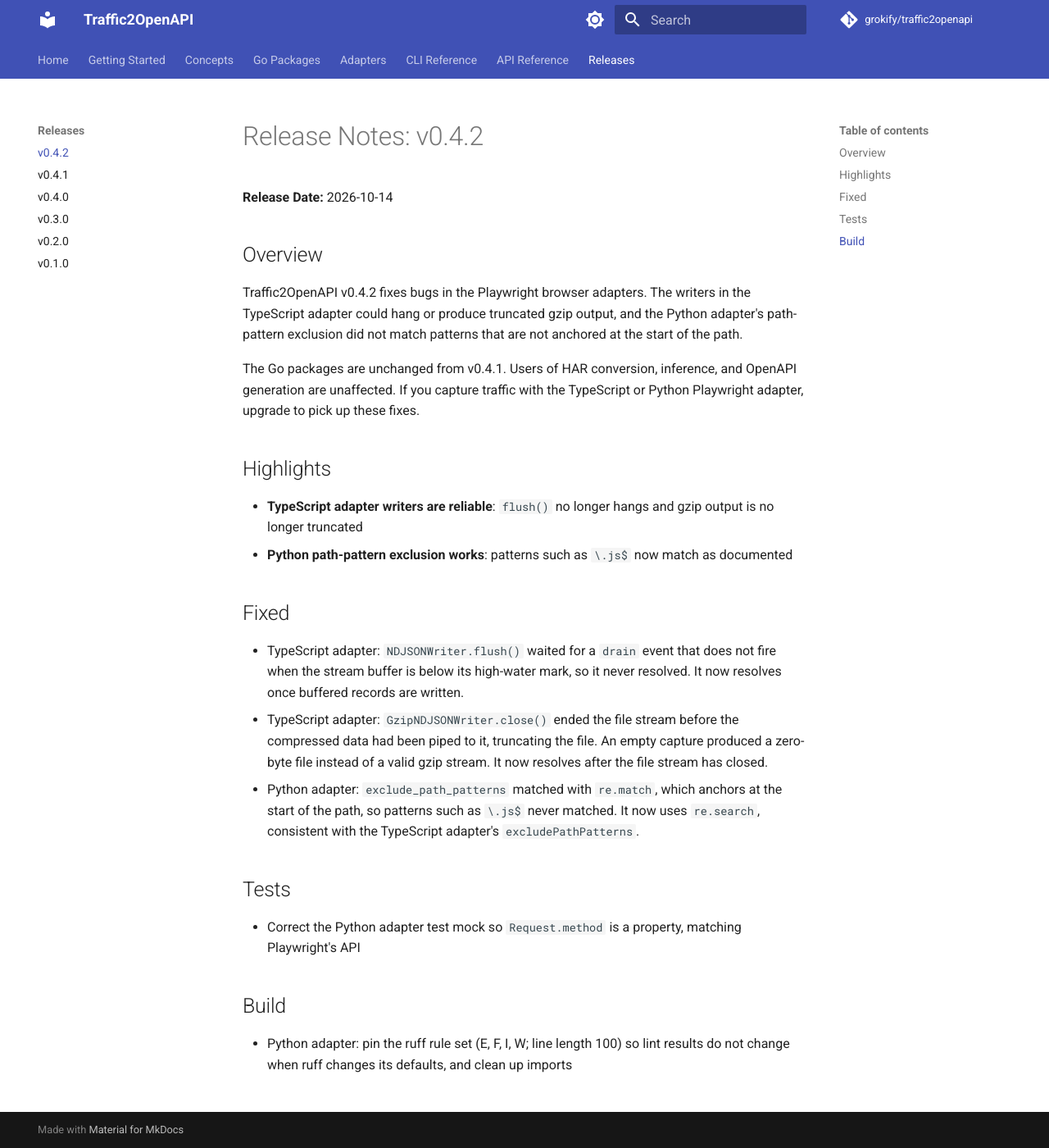
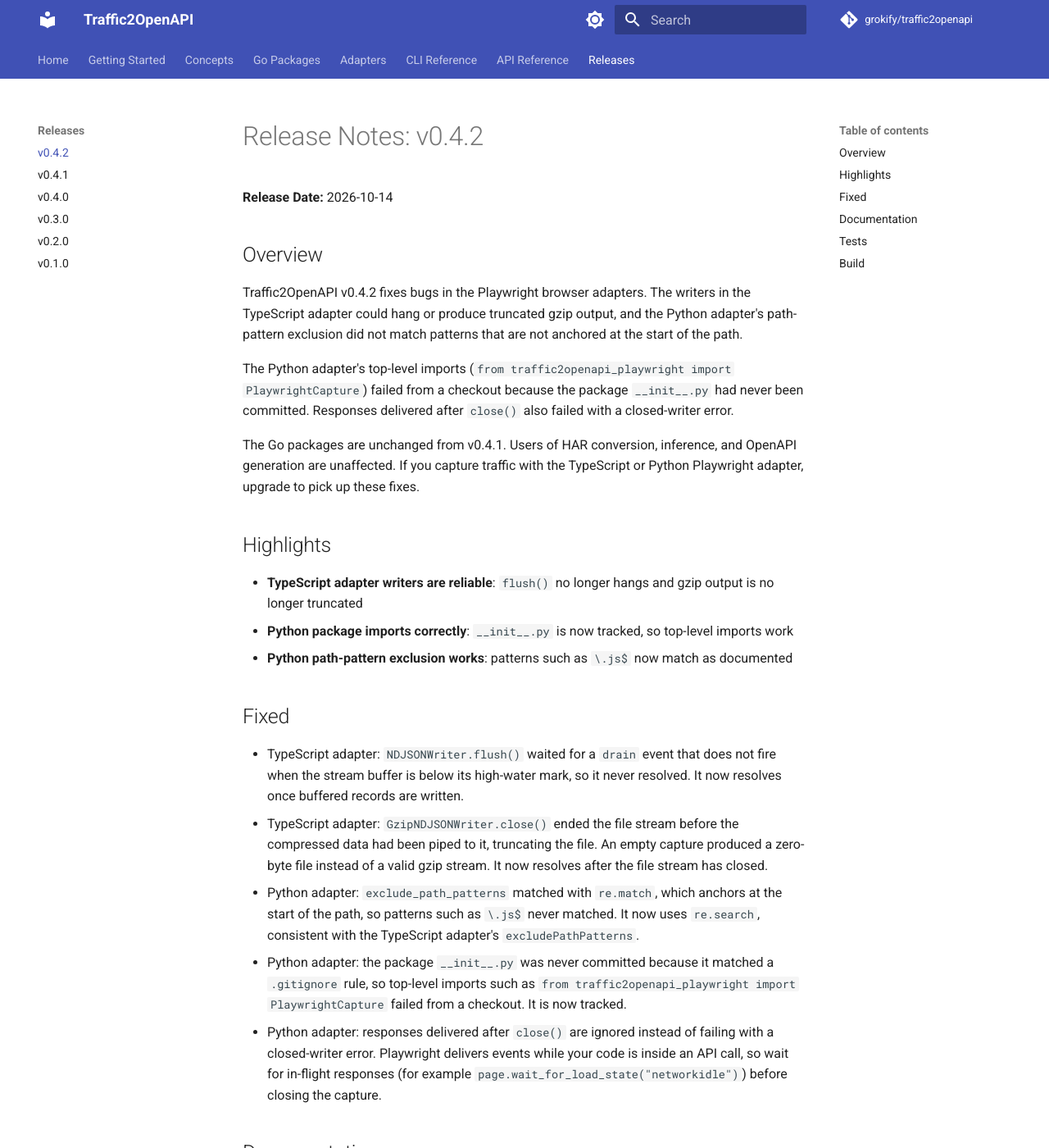
Before and after one commit to grokify/traffic2openapi, an MkDocs documentation site: the page built from docs/releases/v0.4.2.md, in a window 1280 px wide and 1400 px high. Shown: the whole window at 82% size. Built offline with MkDocs 1.6.1 and Material for MkDocs 9.7.7, drawn with Linux system fonts in a browser that asks for light colours; comment, search, counter and statistics services are not loaded; some of the changed text lies outside the part shown.

Commit message:
docs(release): add Python package and shutdown fixes to v0.4.2 notes
Co-Authored-By: Claude Sonnet 5.5 <noreply@anthropic.com>

```diff
--- a/docs/releases/v0.4.2.md
+++ b/docs/releases/v0.4.2.md
@@ -6,11 +6,14 @@
 
 Traffic2OpenAPI v0.4.2 fixes bugs in the Playwright browser adapters. The writers in the TypeScript adapter could hang or produce truncated gzip output, and the Python adapter's path-pattern exclusion did not match patterns that are not anchored at the start of the path.
 
+The Python adapter's top-level imports (`from traffic2openapi_playwright import PlaywrightCapture`) failed from a checkout because the package `__init__.py` had never been committed. Responses delivered after `close()` also failed with a closed-writer error.
+
 The Go packages are unchanged from v0.4.1. Users of HAR conversion, inference, and OpenAPI generation are unaffected. If you capture traffic with the TypeScript or Python Playwright adapter, upgrade to pick up these fixes.
 
 ## Highlights
 
 - **TypeScript adapter writers are reliable**: `flush()` no longer hangs and gzip output is no longer truncated
+- **Python package imports correctly**: `__init__.py` is now tracked, so top-level imports work
 - **Python path-pattern exclusion works**: patterns such as `\.js$` now match as documented
 
 ## Fixed
@@ -19,6 +22,13 @@ The Go packages are unchanged from v0.4.1. Users of HAR conversion, inference, a
 - TypeScript adapter: `GzipNDJSONWriter.close()` ended the file stream before the compressed data had been piped to it, truncating the file. An empty capture produced a zero-byte file instead of a valid gzip stream. It now resolves after the file stream has closed.
 - Python adapter: `exclude_path_patterns` matched with `re.match`, which anchors at the start of the path, so patterns such as `\.js$` never matched. It now uses `re.search`, consistent with the TypeScript adapter's `excludePathPatterns`.
 
+- Python adapter: the package `__init__.py` was never committed because it matched a `.gitignore` rule, so top-level imports such as `from traffic2openapi_playwright import PlaywrightCapture` failed from a checkout. It is now tracked.
+- Python adapter: responses delivered after `close()` are ignored instead of failing with a closed-writer error. Playwright delivers events while your code is inside an API call, so wait for in-flight responses (for example `page.wait_for_load_state("networkidle")`) before closing the capture.
+
+## Documentation
+
+- Playwright adapter docs and the integration test wait for network idle before closing the capture
+
 ## Tests
 
 - Correct the Python adapter test mock so `Request.method` is a property, matching Playwright's API
```
Also changed, not shown: CHANGELOG.json (+6 -1 lines), CHANGELOG.md (+7 -1 lines).
